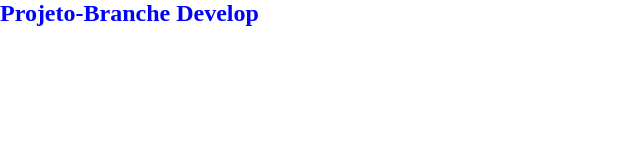
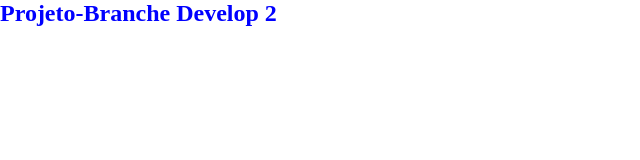
Before and after one commit to MayaraMoreira/Aprendendo-a-utilizar-o-HTML, a plain HTML site: page ASSETS/index.html in a window 1280 px wide. Shown: the full height of the page, 0-640 px from the left. Drawn offline with Linux system fonts and the light colour scheme.

Commit message:
alteracao no nome

```diff
--- a/ASSETS/index.html
+++ b/ASSETS/index.html
@@ -9,7 +9,7 @@
 <body>
     <div>
         <section>
-            <h1>Projeto-Branche Develop</h1>
+            <h1>Projeto-Branche Develop 2</h1>
         </section>
     </div>
 
```
